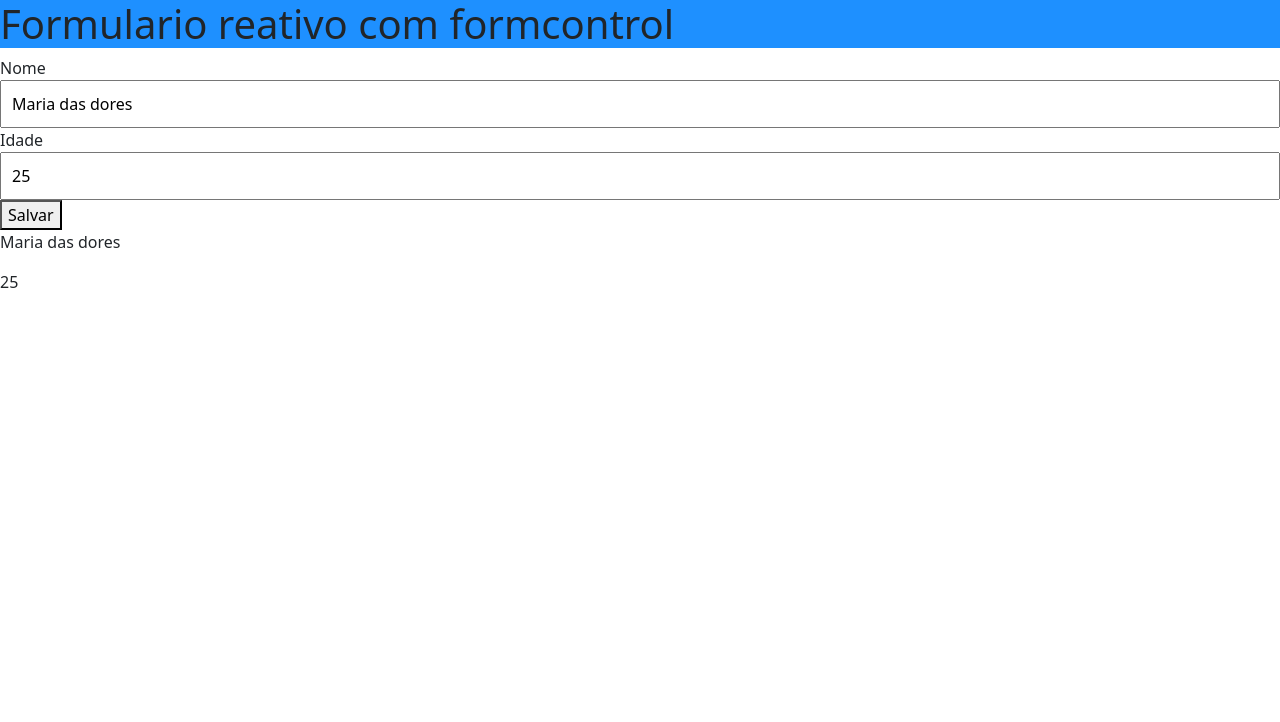
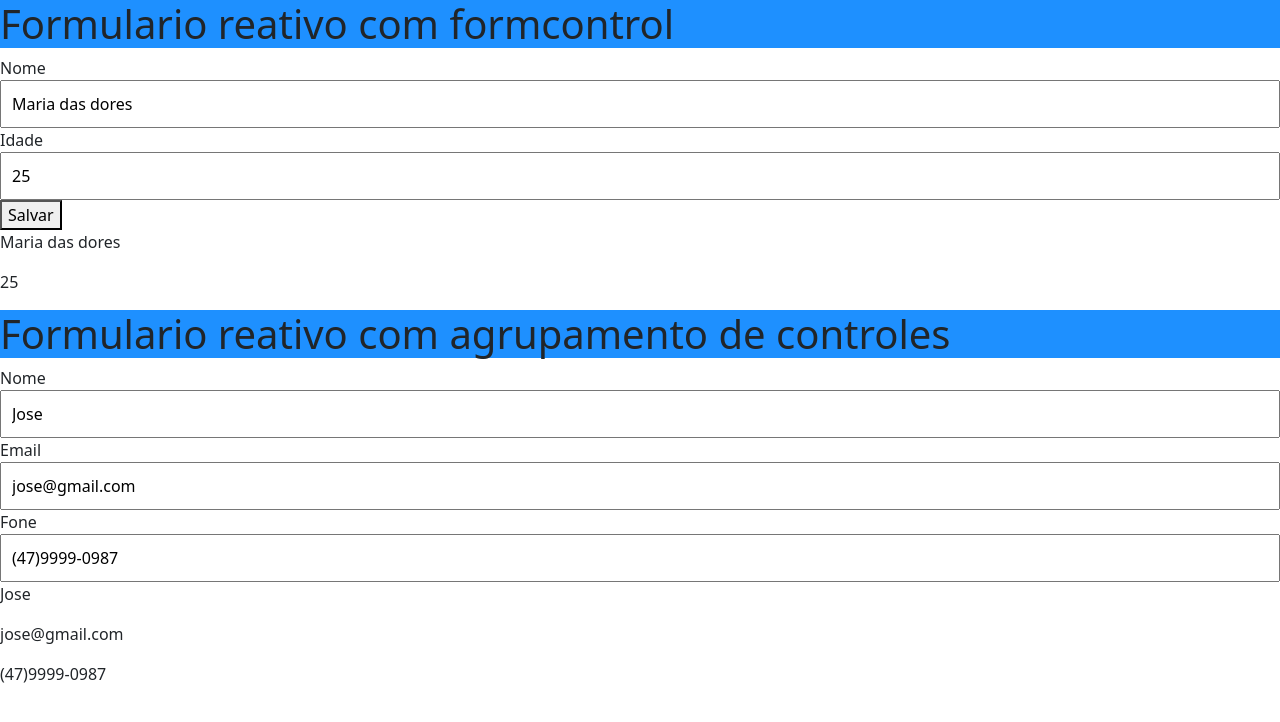
Before and after one commit to instrutorvilson/tsy-angular, an Angular app: page / in a window 1280 px wide. Shown: the top 722 px of the page. Built offline with nearby package versions, Linux system fonts and the light colour scheme.

Commit message:
Adicionado formulario reativo com agrupamento de formControl

```diff
--- a/src/app/form-reativo/form-reativo.component.html
+++ b/src/app/form-reativo/form-reativo.component.html
@@ -1,3 +1,4 @@
+<!--https://angular.io/guide/reactive-forms-->
 <h1>Formulario reativo com formcontrol</h1>
 
 <label for="idnome">Nome</label>
@@ -9,3 +10,20 @@
 <button (click)="enviar()">Salvar</button>
 <p>{{nome.value}}</p>
 <p>{{idade.value}}</p>
+
+<h1>Formulario reativo com agrupamento de controles</h1>
+<form [formGroup]="formContato">
+    <label for="idnome">Nome</label>
+    <input type="text" formControlName="nome" id="idnome" placeholder="Informe nome">
+
+    <label for="idemail">Email</label>
+    <input type="text" formControlName="email" id="idemail" placeholder="Informe email">
+
+    <label for="idfone">Fone</label>
+    <input type="text" formControlName="fone" id="idfone" placeholder="Informe fone">
+
+    <p>{{formContato.value.nome}}</p>
+    <p>{{formContato.value.email}}</p>
+    <p>{{formContato.value.fone}}</p>
+
+</form>
--- a/src/app/form-reativo/form-reativo.component.ts
+++ b/src/app/form-reativo/form-reativo.component.ts
@@ -1,5 +1,5 @@
 import { Component } from '@angular/core'
-import { FormControl } from '@angular/forms'
+import { FormControl, FormGroup } from '@angular/forms'
 
 @Component({
   selector: 'app-form-reativo',
@@ -7,6 +7,14 @@ import { FormControl } from '@angular/forms'
   styleUrls: ['./form-reativo.component.css']
 })
 export class FormReativoComponent {
+
+  formContato = new FormGroup({
+      nome: new FormControl('Jose'),
+      email: new FormControl('jose@gmail.com'),
+      fone: new FormControl('(47)9999-0987')
+    })
+
+    //formcontrol
     nome = new FormControl('Maria das dores')
     idade = new FormControl(25)
     enviar(){
```
